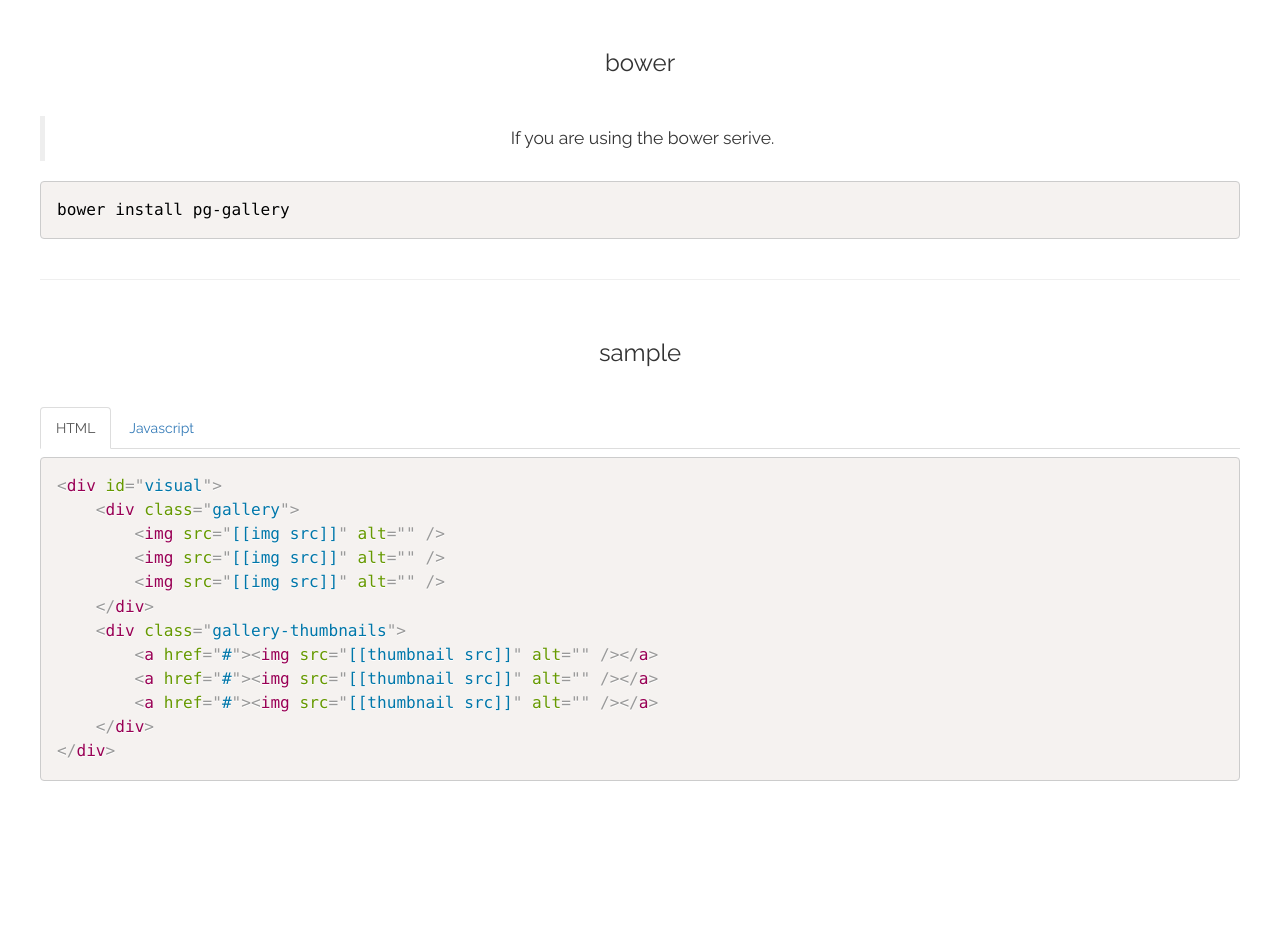
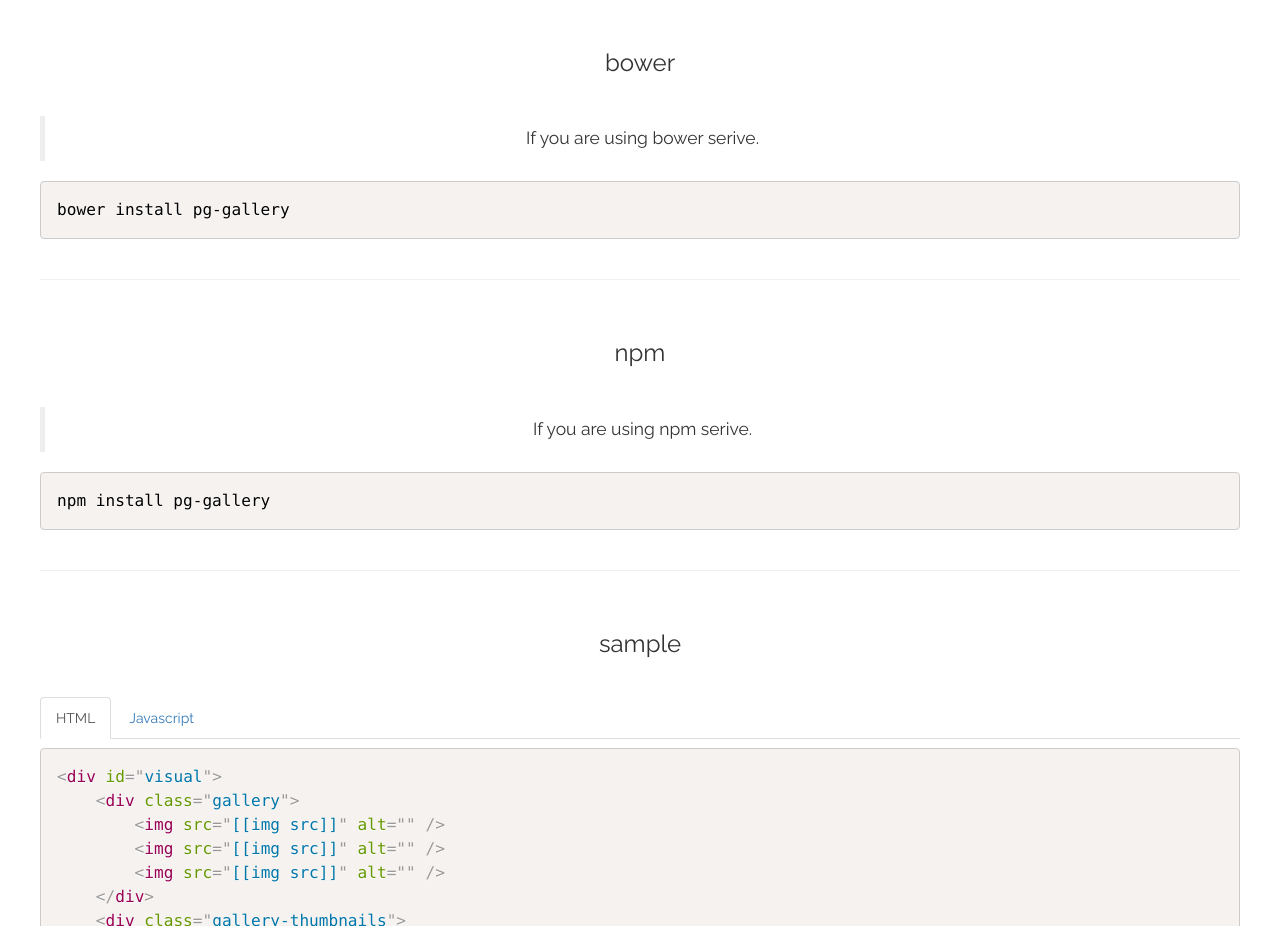
Before and after one commit to KennethanCeyer/pg-gallery, a website: page index.html in a window 1280 px wide. Shown: the part 1220-2146 px from the top of the page. Before the commit the page ends 2049 px from the top, so only its background shows below. Drawn offline with Linux system fonts and the light colour scheme.

Commit message:
Update index.html demo page.

```diff
--- a/index.html
+++ b/index.html
@@ -114,7 +114,7 @@
 		<div class="header">
 			<img src="assets/img/pignose-logo.jpg" alt="" />
 			<h1>PIGNOSE Gallery</h1>
-			<a href="https://github.com/KennethanCeyer/PIGNOSE-Gallery" target="_blank" class="btn btn-primary">View project on the Github</a>
+			<a href="https://github.com/KennethanCeyer/jQuery-Flat-Design-Gallery" target="_blank" class="btn btn-primary">View project on the Github</a>
 		</div>
 		<div id="visual">
 			<div class="gallery">
@@ -191,8 +191,13 @@
 		</div>
 		<div id="bower" class="article">
 			<h3>bower</h3>
-			<blockquote><p>If you are using the bower serive.</p></blockquote>
+			<blockquote><p>If you are using bower serive.</p></blockquote>
 			<pre><code class="language-bash">bower install pg-gallery</code></pre>
+		</div>
+		<div id="bower" class="article">
+			<h3>npm</h3>
+			<blockquote><p>If you are using npm serive.</p></blockquote>
+			<pre><code class="language-bash">npm install pg-gallery</code></pre>
 		</div>
 		<div id="sample" class="article">
 			<h3>sample</h3>
```
